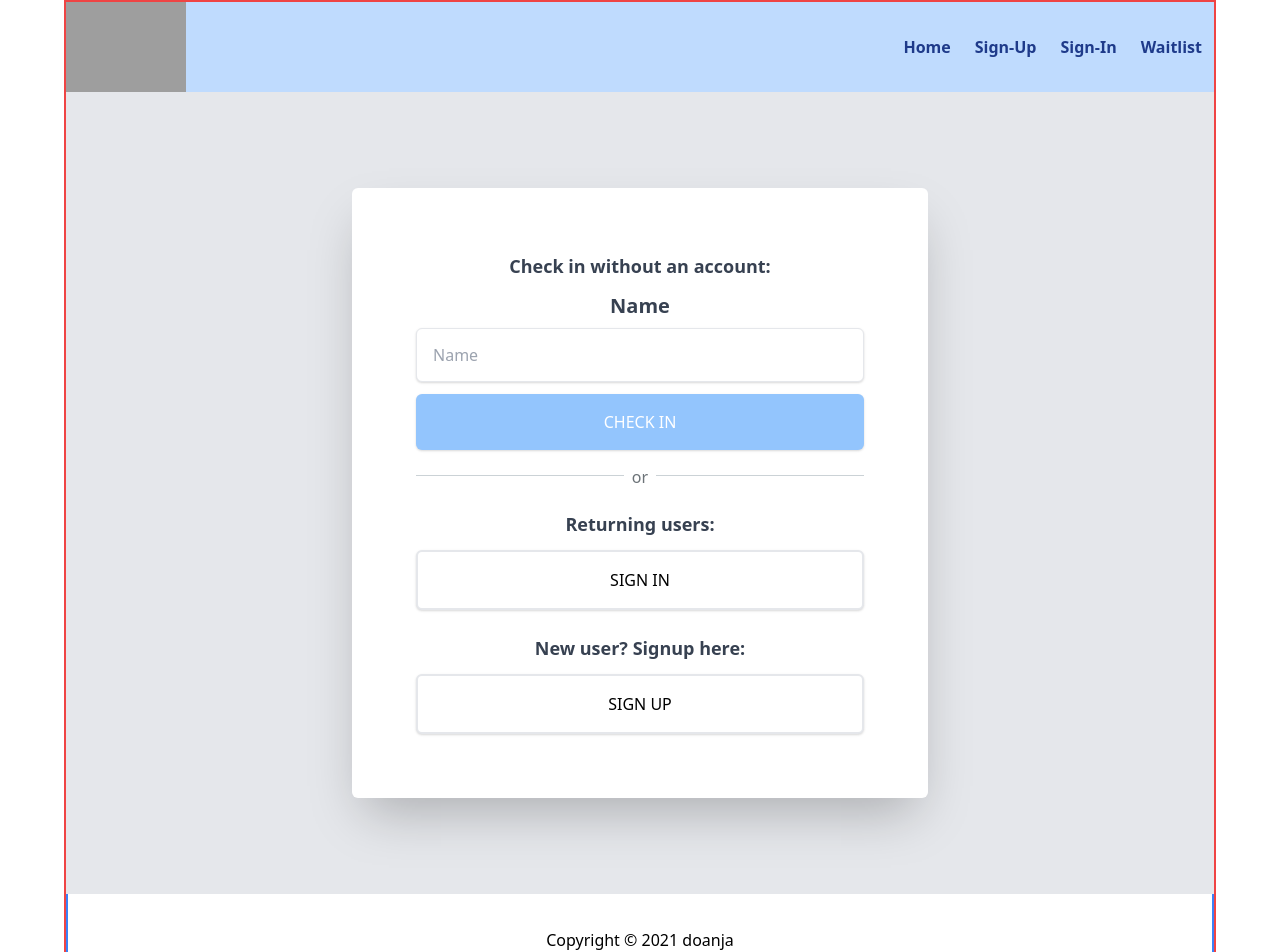
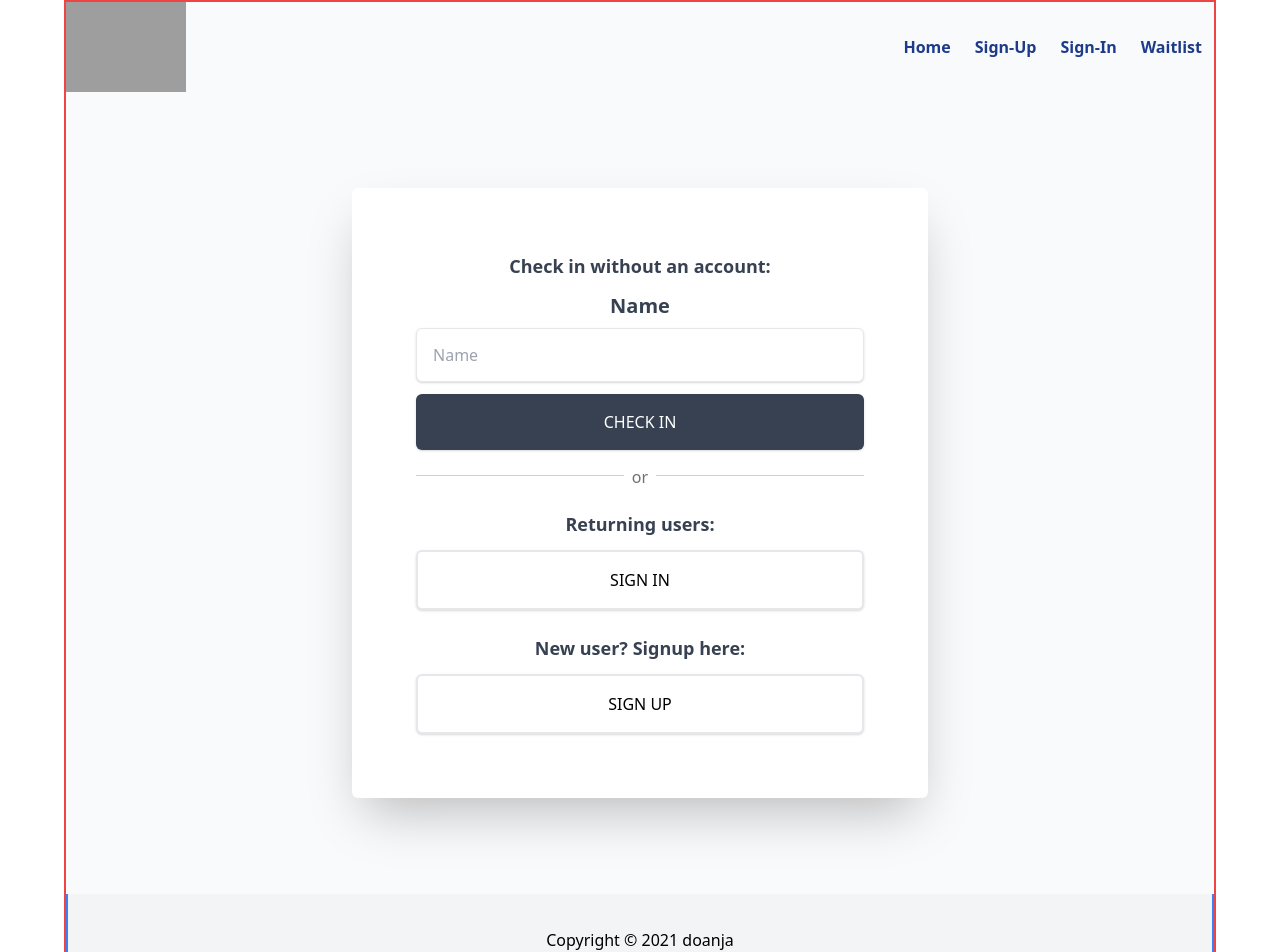
Before and after one commit to doanja/check-in, a Next.js app: page / in a window 1280 px wide. Shown: the top 952 px of the page. Built offline with nearby package versions, Linux system fonts and the light colour scheme; grey boxes are pictures that could not be loaded.

Commit message:
updating theme colors

```diff
--- a/components/layouts/Modal.tsx
+++ b/components/layouts/Modal.tsx
@@ -11,12 +11,7 @@ const Modal = ({ toggleModal, showModal, title, body }: ModalProps) => {
       <div className='absolute bg-black opacity-80 inset-0 z-0' onClick={() => toggleModal(!showModal)}></div>
       <div className='w-full max-w-lg p-5 relative mx-auto my-auto rounded-xl shadow-lg bg-white'>
         <div className='text-center p-5 flex-auto justify-center'>
-          <svg
-            xmlns='http://www.w3.org/2000/svg'
-            className='w-16 h-16 flex items-center text-red-500 mx-auto'
-            fill='none'
-            viewBox='0 0 24 24'
-            stroke='currentColor'>
+          <svg xmlns='http://www.w3.org/2000/svg' className='modal-icon' fill='none' viewBox='0 0 24 24' stroke='currentColor'>
             <path
               strokeLinecap='round'
               strokeLinejoin='round'
@@ -30,9 +25,7 @@ const Modal = ({ toggleModal, showModal, title, body }: ModalProps) => {
         </div>
 
         <div className='p-3 mt-2 text-center space-x-4 md:block'>
-          <button
-            className='mb-2 md:mb-0 bg-red-500 border px-5 py-2 text-sm shadow-sm font-medium tracking-wider text-white rounded-full hover:shadow-lg hover:bg-red-600'
-            onClick={() => toggleModal(!showModal)}>
+          <button className='form-btn-primary' onClick={() => toggleModal(!showModal)}>
             Close
           </button>
         </div>
--- a/pages/signin.tsx
+++ b/pages/signin.tsx
@@ -10,13 +10,13 @@ const signIn = () => {
   const { checkedInUsers, setCheckedInUsers } = useMemory();
   const { toggleModal, setTitle, setBody } = useModal();
 
+  // debug:
+  // setTitle('error.name');
+  // setBody('errorText');
+  // toggleModal(true);
+
   const signinUser = async (formValues: { phone: string }, e: React.SyntheticEvent) => {
     e.preventDefault();
-
-    // debug:
-    setTitle('error.name');
-    setBody('errorText');
-    toggleModal(true);
 
     try {
       const userService = new UserService();
--- a/styles/index.css
+++ b/styles/index.css
@@ -6,11 +6,11 @@
 
 /* Write your own custom component styles here */
 .form-btn-primary {
-  @apply block rounded-md shadow text-white bg-blue-300 duration-500 uppercase text-center py-4 px-8 w-full disabled:bg-gray-300 disabled:cursor-not-allowed;
+  @apply block rounded-md shadow text-white bg-gray-700 duration-500 uppercase text-center py-4 px-8 w-full disabled:bg-gray-300 disabled:cursor-not-allowed;
 }
 
 .form-btn-primary:hover {
-  @apply bg-blue-400 disabled:bg-gray-300 disabled:cursor-not-allowed;
+  @apply bg-gray-800 disabled:bg-gray-300 disabled:cursor-not-allowed;
 }
 
 .form-btn-secondary {
@@ -18,7 +18,7 @@
 }
 
 .form-btn-secondary:hover {
-  @apply bg-gray-200;
+  @apply bg-gray-800 border-gray-800 text-white;
 }
 
 .form-btn-group {
@@ -53,19 +53,23 @@
 }
 
 .page-container {
-  @apply min-h-screen flex flex-col items-start antialiased relative bg-gray-200;
+  @apply min-h-screen flex flex-col items-start antialiased relative bg-gray-50;
 }
 
 .layout-container {
   @apply max-w-6xl my-0 mx-auto border-2 border-red-500;
 }
 
+.modal-icon {
+  @apply w-16 h-16 flex items-center text-red-500 mx-auto;
+}
+
 nav {
-  @apply flex flex-wrap items-center justify-between mt-0 bg-blue-200;
+  @apply flex flex-wrap items-center justify-between mt-0 bg-gray-50;
 }
 
 footer {
-  @apply w-full h-24 border-t-2 flex justify-center items-center border-2 border-blue-500;
+  @apply w-full h-24 border-t-2 flex justify-center items-center bg-gray-100 border-2 border-blue-500;
 }
 
 @tailwind utilities;
```
Also changed, not shown: new project notes.txt.
